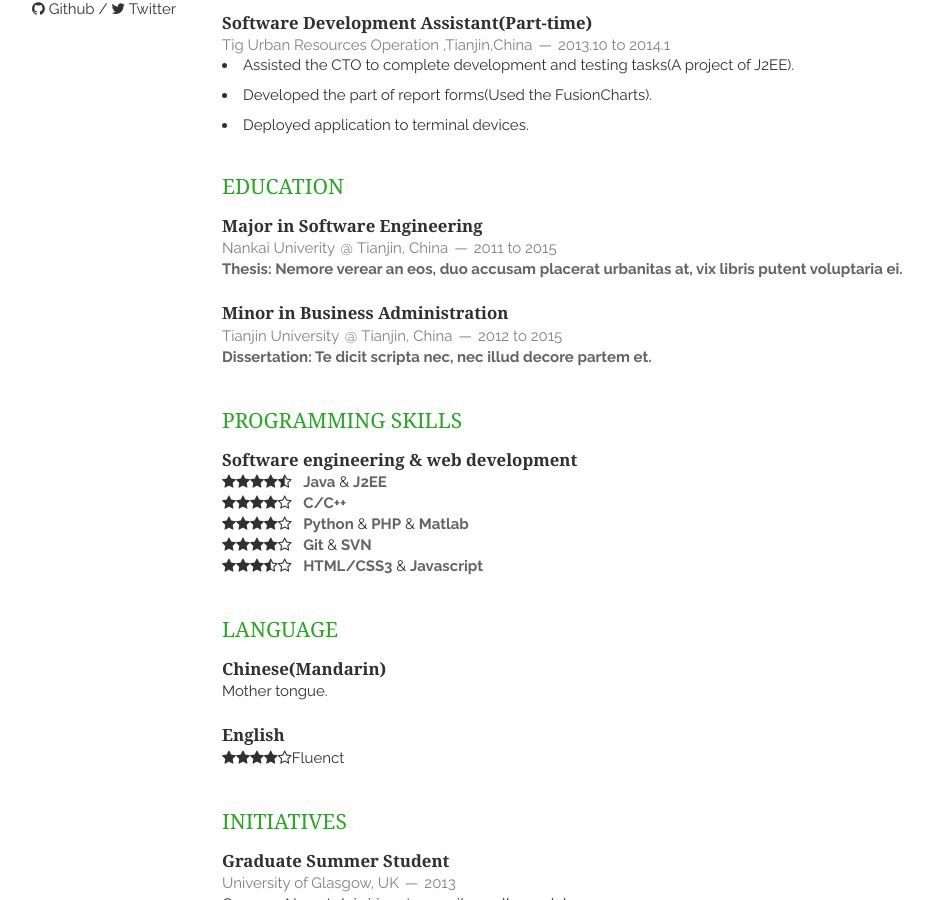
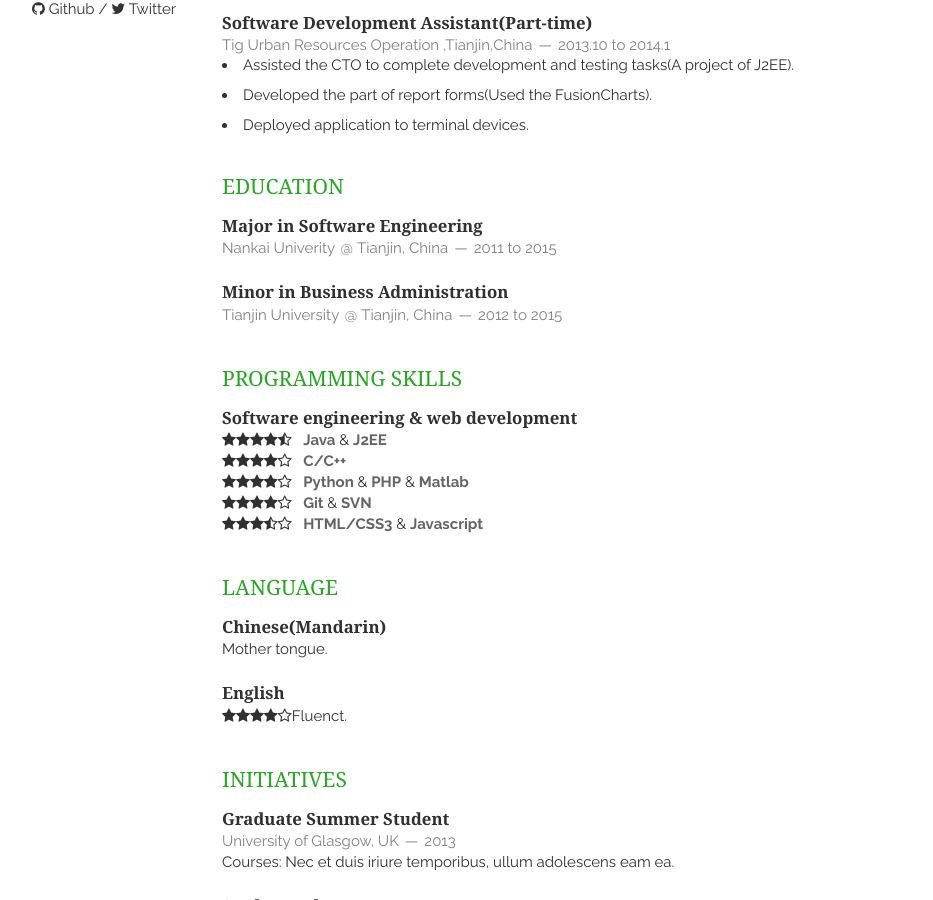
Before and after one commit to xzhcn6/vitae, a Jekyll site: the page built from index.html, in a window 1280 px wide and 900 px high, scrolled down 526 px. Shown: the whole window, without its empty margins (138-1071 px from the left). Built offline with Jekyll 4.4.1, drawn with Linux system fonts in a browser that asks for light colours; nearby versions of some CDN libraries; Markdown is read by kramdown in place of the engine named in the settings; the list of posts is cut into pages by our own code.

Commit message:
[#]education.

```diff
--- a/_includes/education.html
+++ b/_includes/education.html
@@ -7,7 +7,6 @@
             <span><address>Tianjin, China</address><time>2011 to 2015</time></span>
         </header>
         <p>
-            <em>Thesis: Nemore verear an eos, duo accusam placerat urbanitas at, vix libris putent voluptaria ei.</em>
         </p>
     </article>
     <article>
@@ -17,7 +16,6 @@
             <span><address>Tianjin, China</address><time>2012 to 2015</time></span>
         </header>
         <p>
-            <em>Dissertation: Te dicit scripta nec, nec illud decore partem et.</em>
         </p>
     </article>
 </section>
--- a/_includes/language.html
+++ b/_includes/language.html
@@ -13,7 +13,7 @@
             <h1>English</h1>
         </header>
         <p>
-        <i class="fa fa-star"></i><i class="fa fa-star"></i><i class="fa fa-star"></i><i class="fa fa-star"></i><i class="fa fa-star-o"></i>Fluenct
+        <i class="fa fa-star"></i><i class="fa fa-star"></i><i class="fa fa-star"></i><i class="fa fa-star"></i><i class="fa fa-star-o"></i>Fluenct.
         </p>
     </article>
 </section>
```
